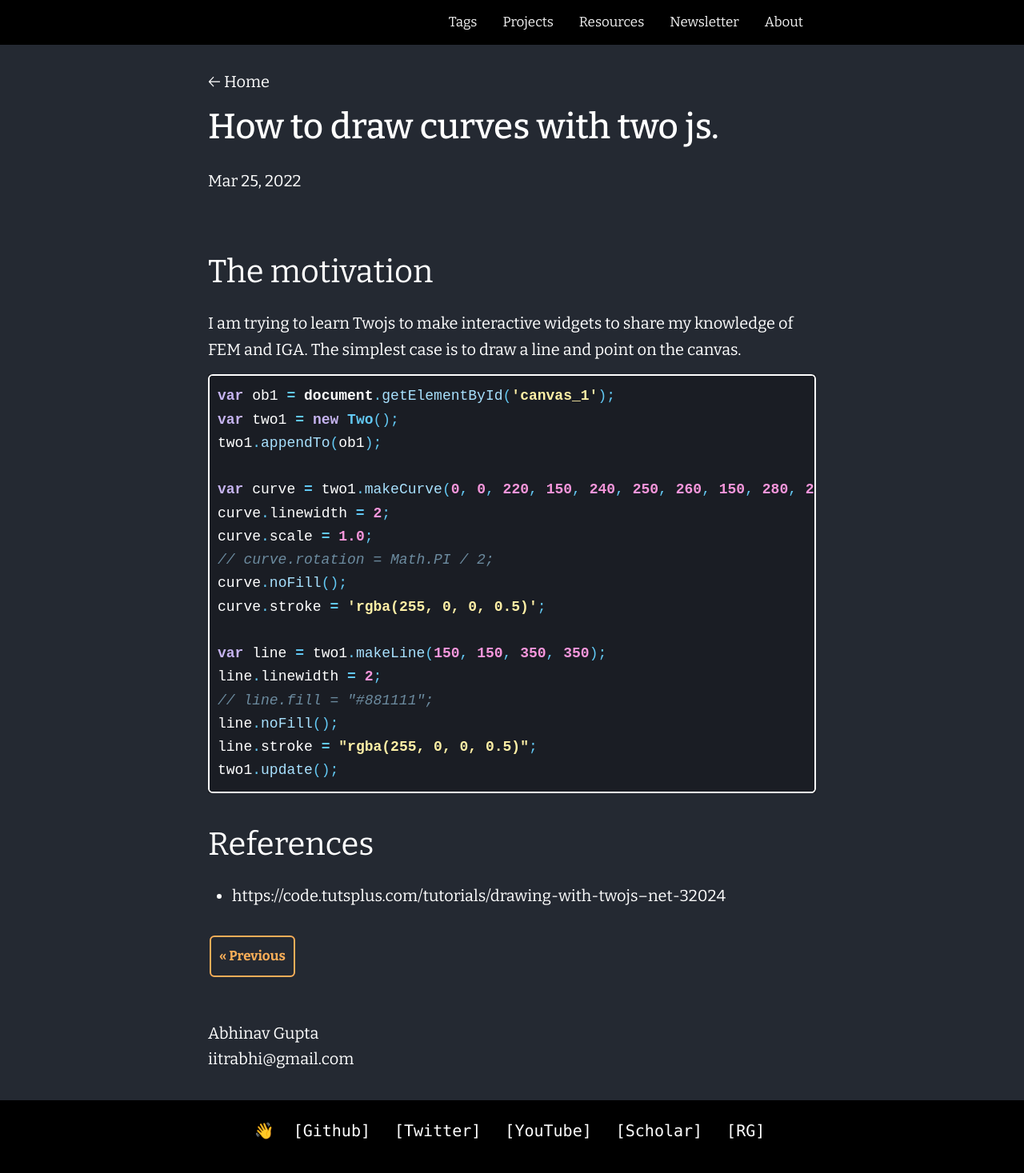
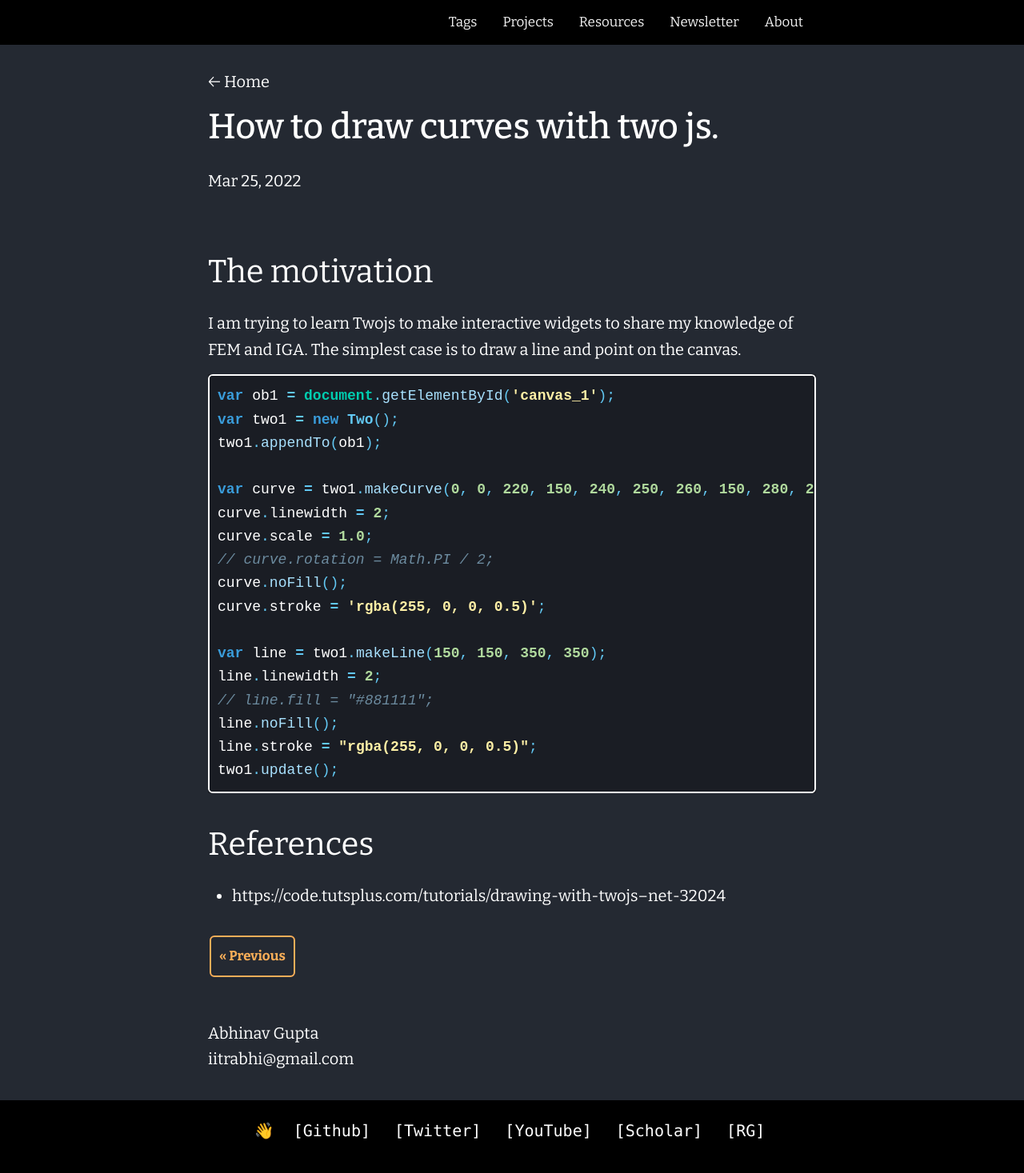
Before and after one commit to iitrabhi/iitrabhi.github.io, a Jekyll site: the page built from _posts/2022/March/2022-03-25-draw-with-twojs.md, in a window 1280 px wide. Shown: the whole page at 80% size. Built offline with Jekyll 4.4.1, drawn with Linux system fonts in a browser that asks for light colours.

Commit message:
Update mariana.css

```diff
--- a/assets/css/mariana.css
+++ b/assets/css/mariana.css
@@ -13,182 +13,272 @@
  * #333
  * #62c8f3
  * #888
- *
+ * new ----------
+ * #3a9ddb
+ * #b0d99d
+ * #00cdaf
  */
-.highlight table td { padding: 0px; }
-.highlight table pre { margin: 0;}
+
+
+/* code {
+    font-family: 'Roboto Mono', monospace;
+} */
+
+.highlight table td {
+    padding: 0px;
+}
+
+.highlight table pre {
+    margin: 0;
+}
 
 .highlight {
     color: #faf6e4;
     background-color: #1A1D24;
 }
+
 .highlight .gl {
     color: #dee5e7;
     background-color: #4e5d62;
 }
+
 .highlight .gp {
     color: #a8e1fe;
     font-weight: bold;
 }
-.highlight .c, .highlight .ch, .highlight .cd, .highlight .cm, .highlight .cpf, .highlight .c1, .highlight .cs {
+
+.highlight .c,
+.highlight .ch,
+.highlight .cd,
+.highlight .cm,
+.highlight .cpf,
+.highlight .c1,
+.highlight .cs {
     color: #6c8b9f;
     font-style: italic;
 }
+
 .highlight .cp {
     color: #62c8f3;
     font-weight: bold;
 }
+
 .highlight .err {
     color: #fefeec;
     background-color: #fff;
 }
+
 .highlight .gr {
     color: #fff;
     font-weight: bold;
     font-style: italic;
 }
-.highlight .k, .highlight .kd, .highlight .kv {
-  color: #c6b4f0;
+
+.highlight .k,
+.highlight .kd,
+.highlight .kv {
+    color: #3a9ddb;
     font-weight: bold;
 }
-.highlight .o, .highlight .ow {
+
+.highlight .o,
+.highlight .ow {
     color: #62c8f3;
     font-weight: bold;
 }
-.highlight .p, .highlight .pi {
+
+.highlight .p,
+.highlight .pi {
     color: #62c8f3;
 }
+
 .highlight .gd {
     color: #fff;
 }
+
 .highlight .gi {
     color: #62c8f3;
 }
+
 .highlight .ge {
     font-style: italic;
 }
+
 .highlight .gs {
     font-weight: bold;
 }
+
 .highlight .gt {
     color: #dee5e7;
     background-color: #4e5d62;
 }
+
 .highlight .kc {
-  color: #f696db;
+    color: #b0d99d;
     font-weight: bold;
 }
+
 .highlight .kn {
     color: #fc9b9b;
     font-weight: bold;
 }
+
 .highlight .kp {
     color: #fc9b9b;
     font-weight: bold;
 }
+
 .highlight .kr {
     color: #fc9b9b;
     font-weight: bold;
 }
+
 .highlight .gh {
     color: #fc9b9b;
     font-weight: bold;
 }
+
 .highlight .gu {
     color: #fc9b9b;
     font-weight: bold;
 }
+
 .highlight .kt {
     color: #62c8f3;
     font-weight: bold;
 }
+
 .highlight .no {
     color: #62c8f3;
     font-weight: bold;
 }
+
 .highlight .nc {
     color: #62c8f3;
     font-weight: bold;
 }
+
 .highlight .nd {
     color: #62c8f3;
     font-weight: bold;
 }
+
 .highlight .nn {
     color: #62c8f3;
     font-weight: bold;
 }
+
 .highlight .bp {
     color: #62c8f3;
     font-weight: bold;
 }
+
 .highlight .ne {
     color: #62c8f3;
     font-weight: bold;
 }
+
 .highlight .nl {
     color: #fc9b9b;
     font-weight: bold;
 }
+
 .highlight .nt {
     color: #fc9b9b;
     font-weight: bold;
 }
-.highlight .m, .highlight .mb, .highlight .mf, .highlight .mh, .highlight .mi, .highlight .il, .highlight .mo, .highlight .mx {
-  color: #f696db;
+
+.highlight .m,
+.highlight .mb,
+.highlight .mf,
+.highlight .mh,
+.highlight .mi,
+.highlight .il,
+.highlight .mo,
+.highlight .mx {
+    color: #b0d99d;
     font-weight: bold;
 }
+
 .highlight .ld {
-  color: #f696db;
+    color: #b0d99d;
     font-weight: bold;
 }
+
 .highlight .ss {
-  color: #f696db;
+    color: #b0d99d;
     font-weight: bold;
 }
-.highlight .s, .highlight .sb, .highlight .dl, .highlight .sd, .highlight .s2, .highlight .sh, .highlight .sx, .highlight .sr, .highlight .s1 {
+
+.highlight .s,
+.highlight .sb,
+.highlight .dl,
+.highlight .sd,
+.highlight .s2,
+.highlight .sh,
+.highlight .sx,
+.highlight .sr,
+.highlight .s1 {
     color: #fff0a6;
     font-weight: bold;
 }
+
 .highlight .sa {
-  color: #c6b4f0;
+    color: #3a9ddb;
     font-weight: bold;
 }
+
 .highlight .se {
     color: #62c8f3;
     font-weight: bold;
 }
+
 .highlight .sc {
     color: #62c8f3;
     font-weight: bold;
 }
+
 .highlight .si {
     color: #62c8f3;
     font-weight: bold;
 }
+
 .highlight .nb {
+    color: #00cdaf;
     font-weight: bold;
 }
+
 .highlight .ni {
     color: #999999;
     font-weight: bold;
 }
+
 .highlight .w {
     color: #BBBBBB;
 }
+
 .highlight .go {
     color: #BBBBBB;
 }
-.highlight .nf, .highlight .fm {
+
+.highlight .nf,
+.highlight .fm {
     color: #a8e1fe;
 }
+
 .highlight .py {
     color: #a8e1fe;
 }
+
 .highlight .na {
     color: #a8e1fe;
 }
-.highlight .nv, .highlight .vc, .highlight .vg, .highlight .vi, .highlight .vm {
+
+.highlight .nv,
+.highlight .vc,
+.highlight .vg,
+.highlight .vi,
+.highlight .vm {
     color: #a8e1fe;
     font-weight: bold;
 }
```
Lines whose indentation alone changed are shown as unchanged.
